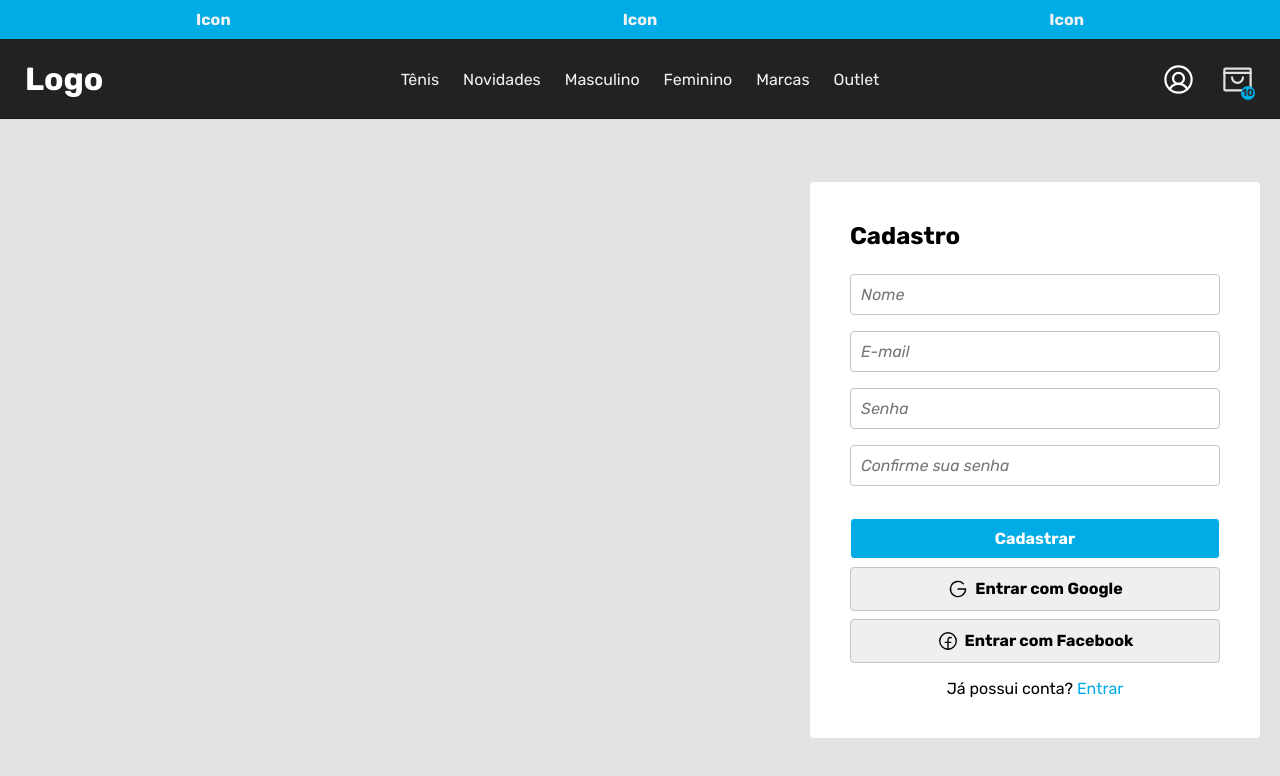
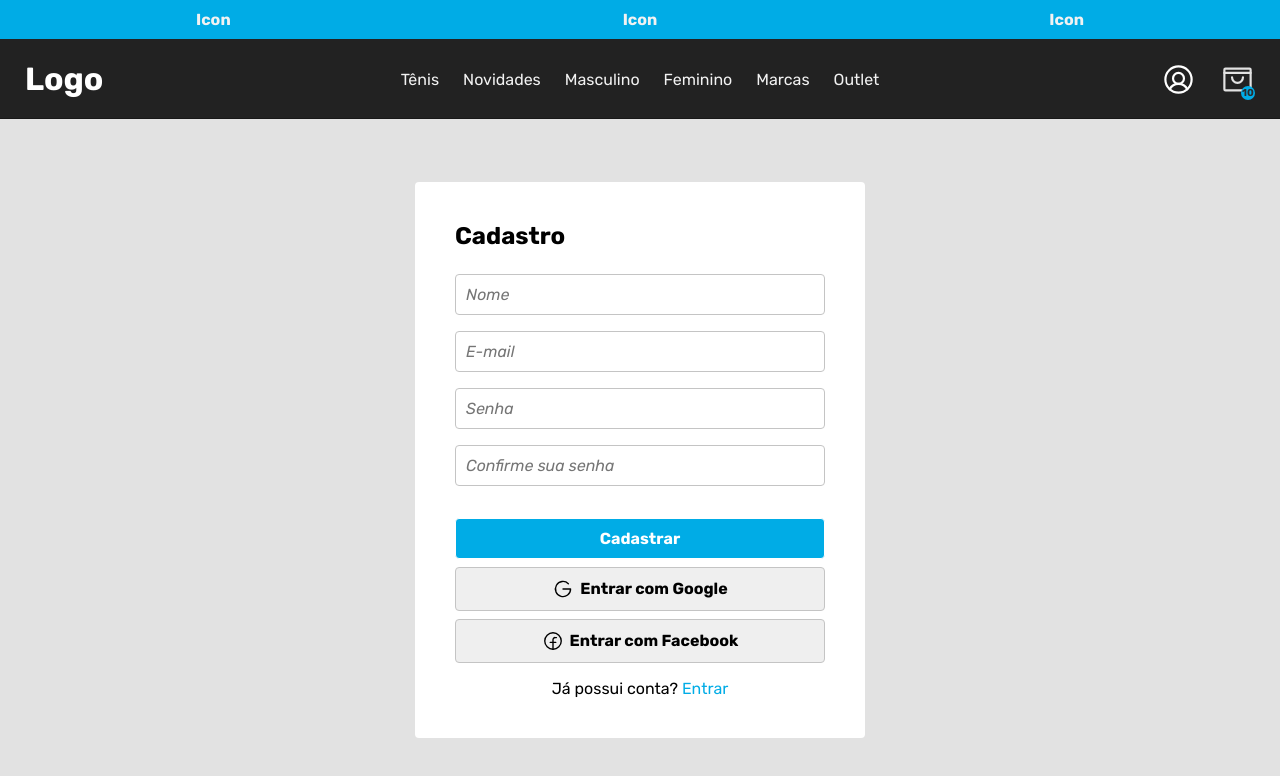
Before and after one commit to zkauansantos/e-commercefe, a React (Vite) app: page /register in a window 1280 px wide. Shown: the top 776 px of the page. Built offline with nearby package versions, Linux system fonts and the light colour scheme; a web font is replaced by a local one.

Commit message:
align form in center and z-index ajust back to home in logo

```diff
--- a/src/components/Header/styles.ts
+++ b/src/components/Header/styles.ts
@@ -12,8 +12,12 @@ export const Container = styled.header`
   place-items: center;
   border-bottom: 1px solid rgba(0,0,0,.3);
 
-  h1 {
-    font-size: 3.2rem;
+  a {
+    z-index: 5;
+
+    h1 {
+      font-size: 3.2rem;
+    }
   }
 
   .view-position {
--- a/src/pages/SignIn/styles.ts
+++ b/src/pages/SignIn/styles.ts
@@ -14,7 +14,7 @@ export const Wrapper = styled.div`
   width: 100%;
   max-width: 124rem;
   display: flex;
-  justify-content: flex-end;
+  justify-content: center;
 `;
 
 export const ContainerForm = styled.form`
```
